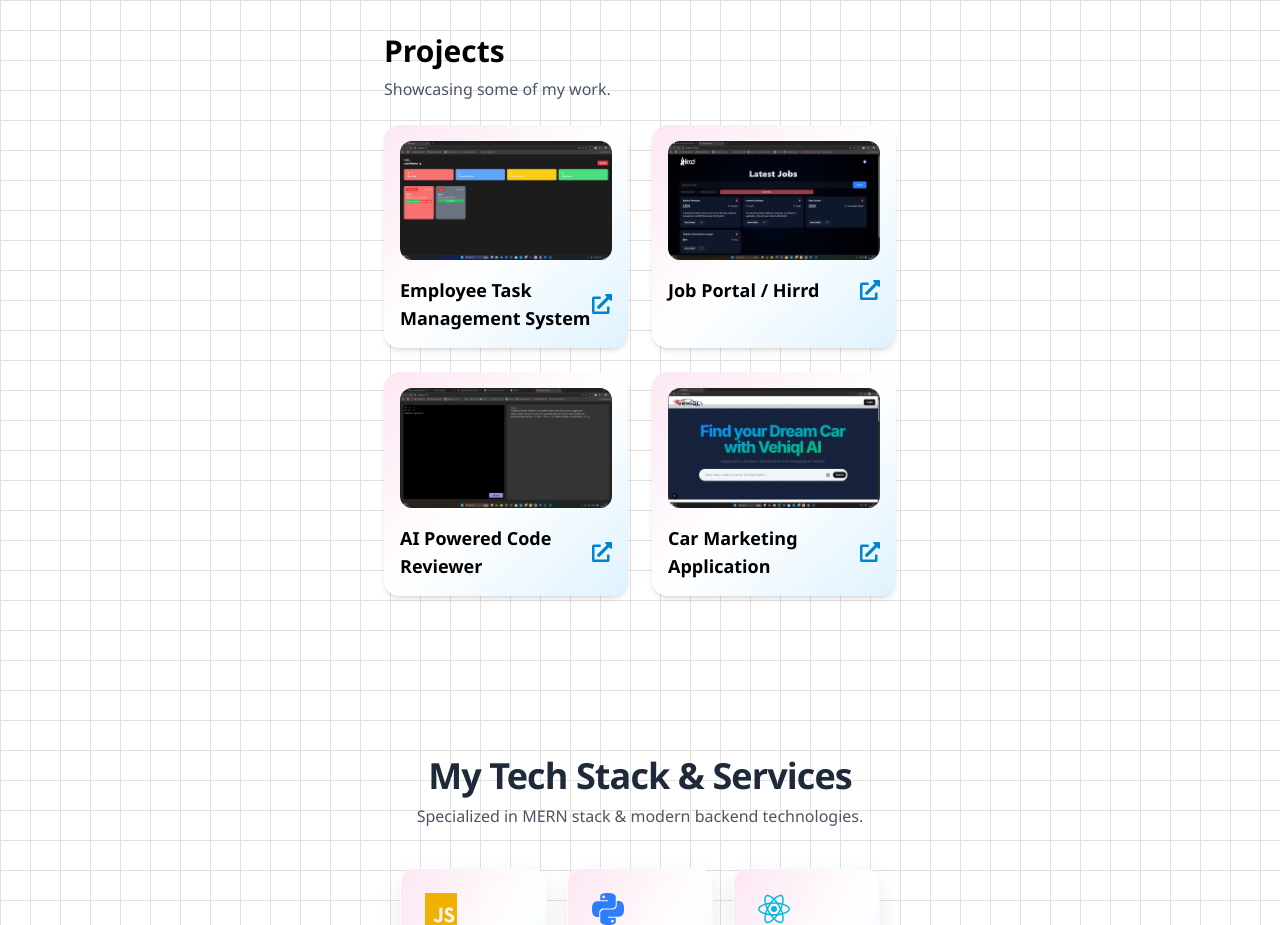
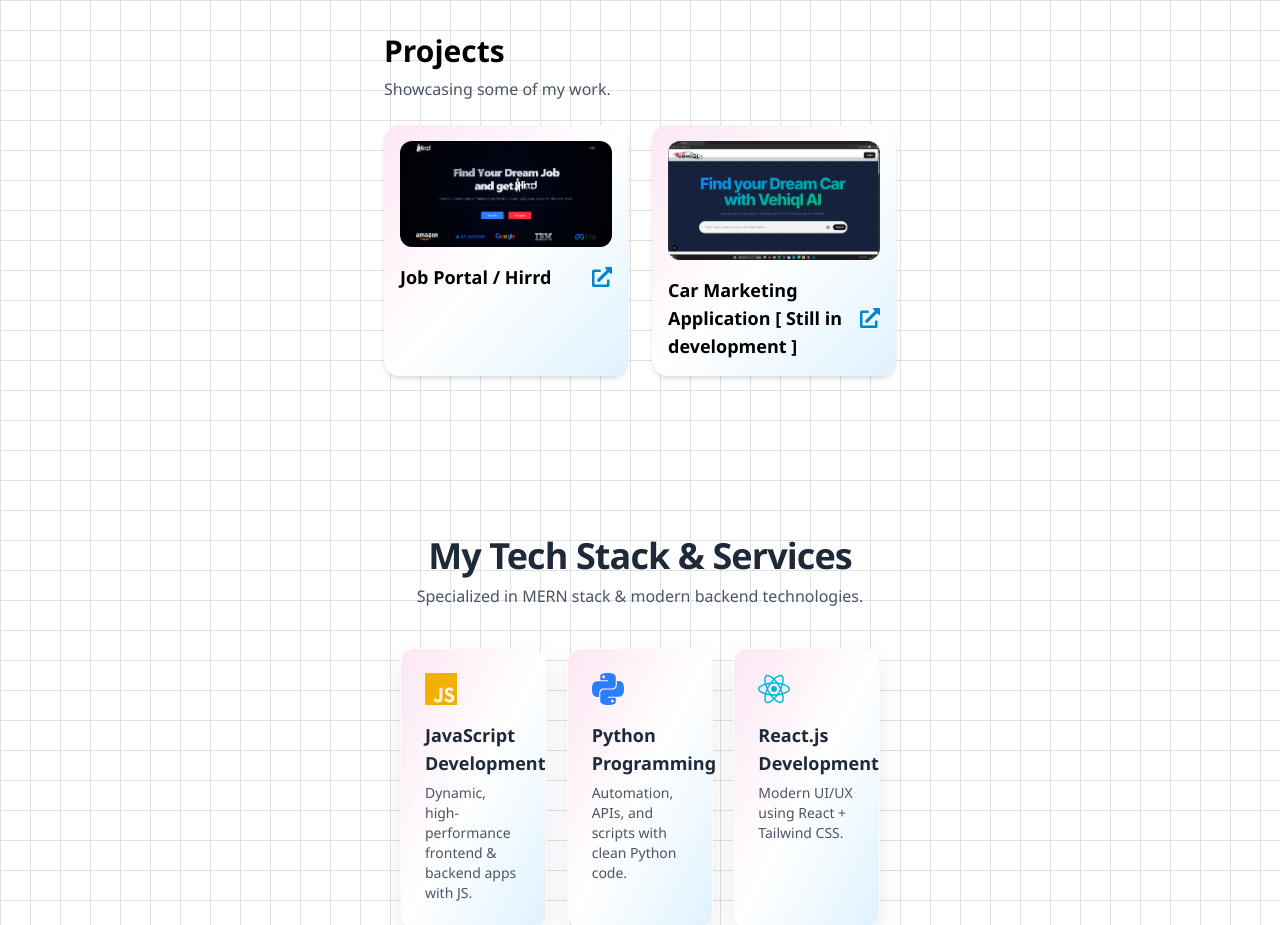
Before and after one commit to shiwam2001/my_Portfolio, a Next.js app: page / in a window 1280 px wide. Shown: the part 780-1705 px from the top of the page. Built offline with nearby package versions, Linux system fonts and the light colour scheme.

Commit message:
Deployment

```diff
--- a/app/projects.tsx
+++ b/app/projects.tsx
@@ -18,26 +18,14 @@ const variants: Variants = {
 
 const projectsData = [
   {
-    id: 1,
-    title: "Employee Task Management System",
-    image: "/p1.png",
-    link: "https://github.com/shiwam2001/Employee_Task_management_System-project",
-  },
-  {
     id: 2,
     title: "Job Portal / Hirrd",
-    image: "/p2.png",
-    link: "https://github.com/shiwam2001/JobPortal-Hirrd_Project",
-  },
-  {
-    id: 3,
-    title: "AI Powered Code Reviewer",
-    image: "/p3.png",
-    link: "https://github.com/shiwam2001/Ai_Powered_Code_Reviewer-Project",
+    image: "/p5.png",
+    link: "https://job-portal-hirrd-project.vercel.app/",
   },
   {
     id: 4,
-    title: "Car Marketing Application",
+    title: "Car Marketing Application [ Still in development ]",
     image: "/p4.png",
     link: "https://github.com/shiwam2001/Powerd-Ai-Vehiql-markiting-app_Project",
   },
```
Also changed, not shown: public/p5.png (added).
